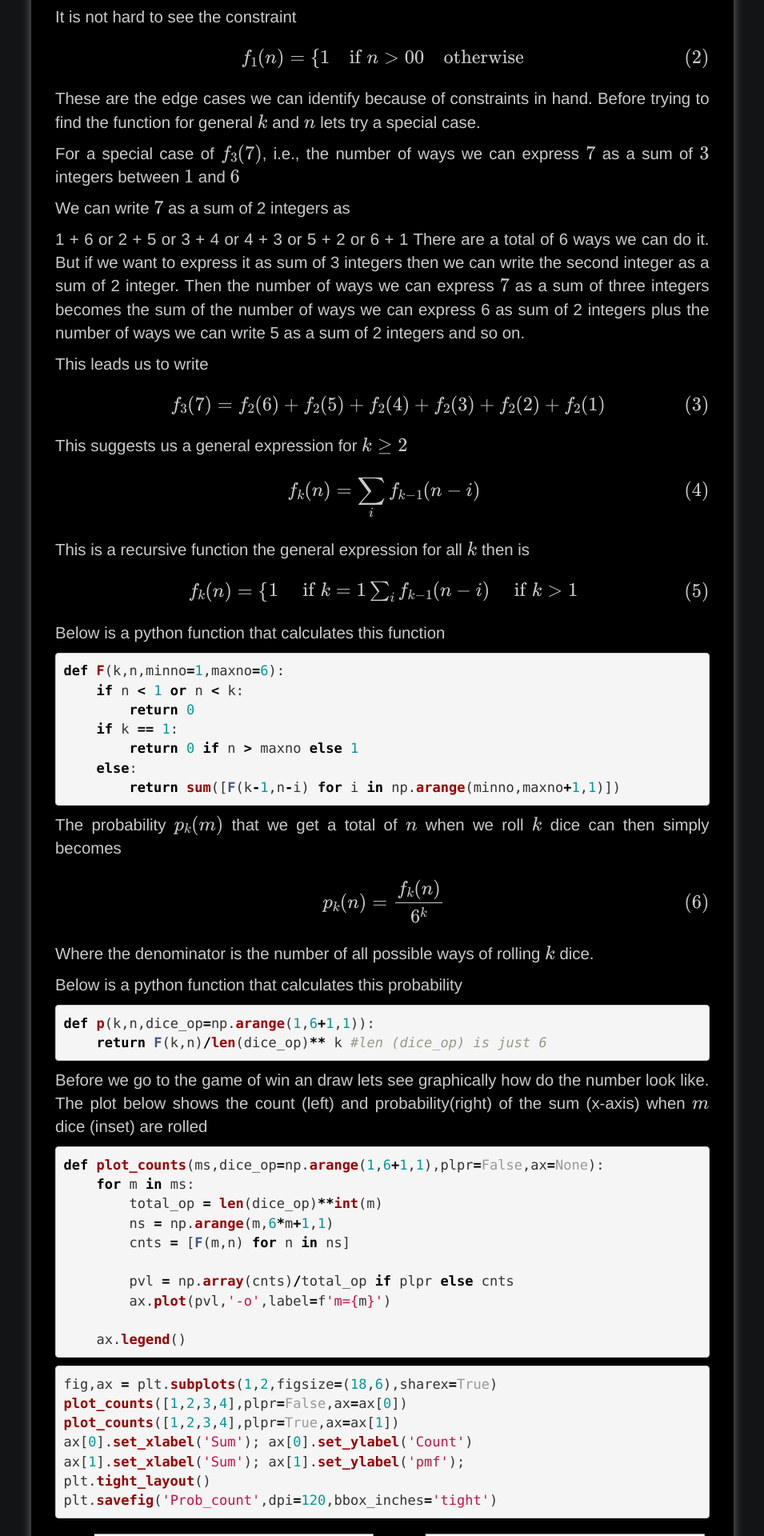
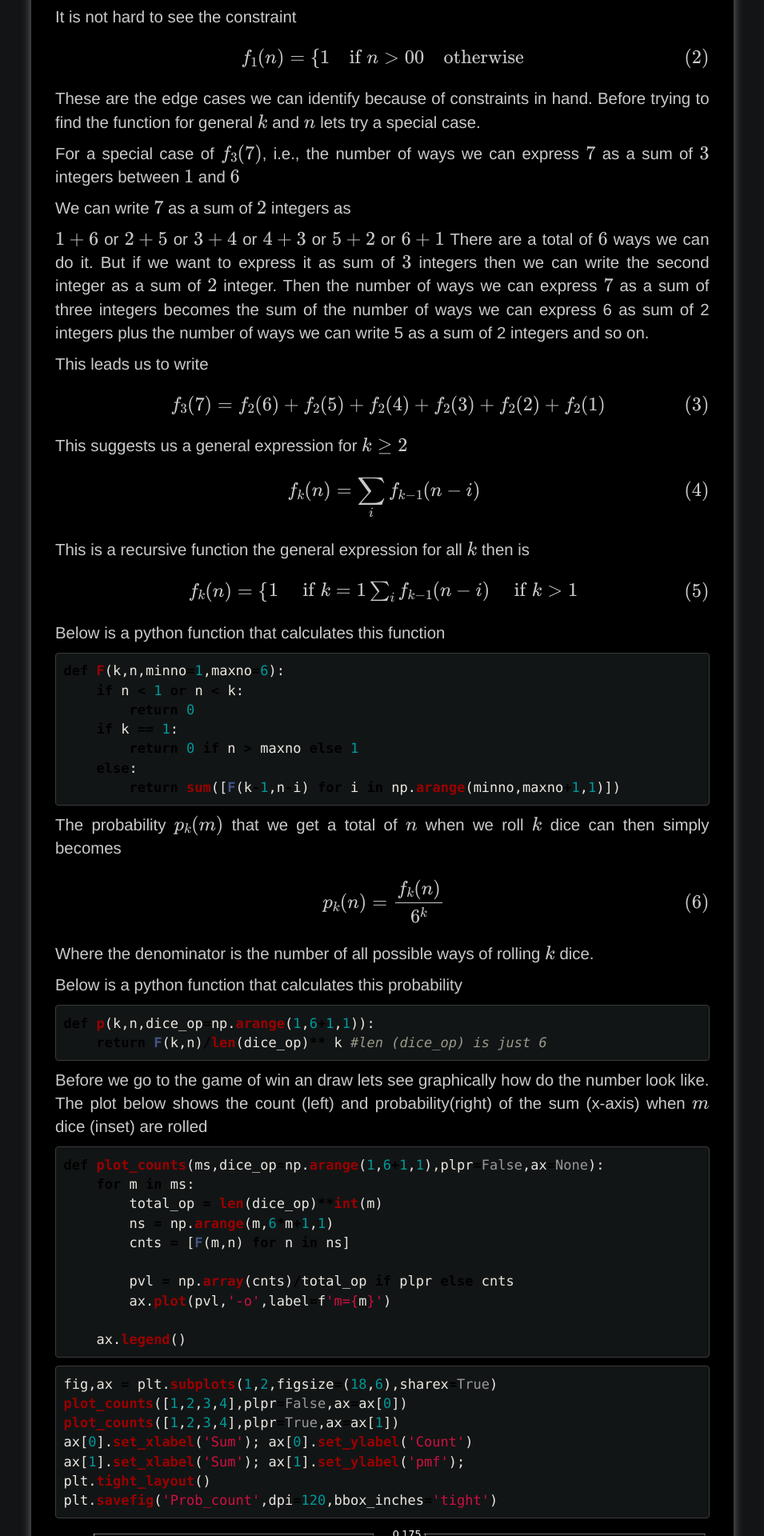
Before and after one commit to pranphy/pranphy.github.io, a Jekyll site: the page built from _posts/2020-04-17-dice-wars-prob.md, in a window 1280 px wide. Shown: the part 984-2904 px from the top of the page at 80% size, without its empty margins (16-971 px from the left). Built offline with Jekyll 4.4.1, drawn with Linux system fonts in a browser that asks for light colours; nearby versions of some CDN libraries; formulas are drawn with MathJax 3; comment, search, counter and statistics services are not loaded; a style sheet for code colours, icons or effects is not loaded; some of the changed text lies outside the part shown.

Commit message:
Rough commit

```diff
--- a/_posts/2020-04-17-dice-wars-prob.md
+++ b/_posts/2020-04-17-dice-wars-prob.md
@@ -27,41 +27,42 @@
 
 \begin{align}
     f_1(n) =
-    \begin{cases}
+    \left\lbrace
+    \begin{array}{ll}
         1 & \text{if } n > 0 \\
         0 & \text{otherwise}
-    \end{cases}
+     \end{array}
+     \right.
 \end{align}
 
 These are the edge cases we can identify because of constraints in hand. Before trying to find the function for general $k$ and $n$ lets try a special case.
 
 For a special case of $f_3(7)$, i.e., the number of ways we can express $7$ as a sum of $3$ integers between $1$ and $6$
 
-We can write $7$ as a sum of 2 integers as
+We can write $7$ as a sum of $2$ integers as
 
-1 + 6 or 2 + 5 or 3 + 4 or 4 + 3 or 5 + 2 or 6 + 1
-There are a total of 6 ways we can do it. But if we want to express it as  sum of 3 integers then we can write the second integer as a sum of 2 integer. Then the number of ways we can express $7$ as a sum of three integers becomes the sum of the number of ways we can express 6 as sum of 2 integers plus the number of ways we can write 5 as a sum of 2 integers and so on.
+$1 + 6$ or $2 + 5$ or $3 + 4$ or $4 + 3$ or $5 + 2$ or $6 + 1$
+There are a total of $6$ ways we can do it. But if we want to express it as  sum of $3$ integers then we can write the second integer as a sum of $2$ integer. Then the number of ways we can express $7$ as a sum of three integers becomes the sum of the number of ways we can express 6 as sum of 2 integers plus the number of ways we can write 5 as a sum of 2 integers and so on.
 
 This leads us to write
-
 \begin{align}
     f_3(7) = f_2(6) + f_2(5) + f_2(4) + f_2(3) + f_2(2) + f_2(1)
 \end{align}
 
 This suggests us a general expression  for $k \geq 2$
-
 \begin{align}
     f_k(n) = \sum_i f_{k-1}(n-i)
 \end{align}
-
 This is a recursive function the general expression for all $k$ then is
 
 \begin{align}
     f_k(n) =
-    \begin{cases}
+    \left\lbrace
+    \begin{array}{ll}
         1 & \text{ if } k = 1 \\
         \sum_i f_{k-1}(n-i) & \text{ if } k > 1
-    \end{cases}
+    \end{array}
+    \right.
 \end{align}
 
 Below is a python function that calculates this function
@@ -122,7 +123,6 @@
 
 <img src="{{'/static/img/Split_11_0.png' | prepend: site.baseurl | prepend: site.url }}"/>
 
-
 # Probability of tie
 The pobability of tie in a game of two players throwing $k$ and $m$ die respectively is simply the probability that they roll the same sum. The set of possible sum of player with k die is
 
--- a/static/css/post.css
+++ b/static/css/post.css
@@ -69,6 +69,9 @@
     overflow: auto;
     word-wrap: normal;
     white-space: pre;
+    color: rgb(234, 231, 224);
+    /* background-color: rgb(18, 21, 22); */
+    border-color: rgb(58, 58, 58);
 }
 
 .post pre code{
--- a/static/css/style.css
+++ b/static/css/style.css
@@ -271,3 +271,7 @@
         font-size: 36px;
     }
 }
+pre {
+    background: #121516 !important;
+    color: #fff;
+}
```
Also changed, not shown: other parts of _posts/2020-04-17-dice-wars-prob.md (+4 -4 lines), _posts/2020-03-16-मनुष्यका-समस्याहरू.md (added, +12 -0 lines), static/img/Split_11_0.png.
